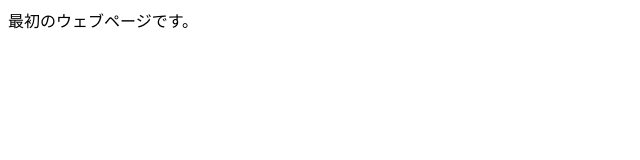
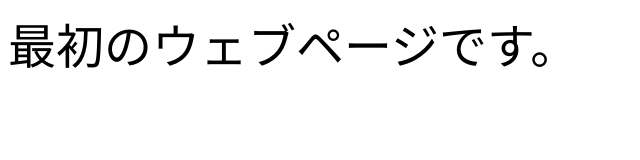
Before and after one commit to Momoka0903/webpage, a plain HTML site: page index.html in a window 1280 px wide. Shown: the whole page, without its empty margins (0-640 px from the left). Drawn offline with Linux system fonts and the light colour scheme.

Commit message:
Update index.html

```diff
--- a/index.html
+++ b/index.html
@@ -1 +1,3 @@
+ <font size="40pt">
 最初のウェブページです。
+</font>
```
